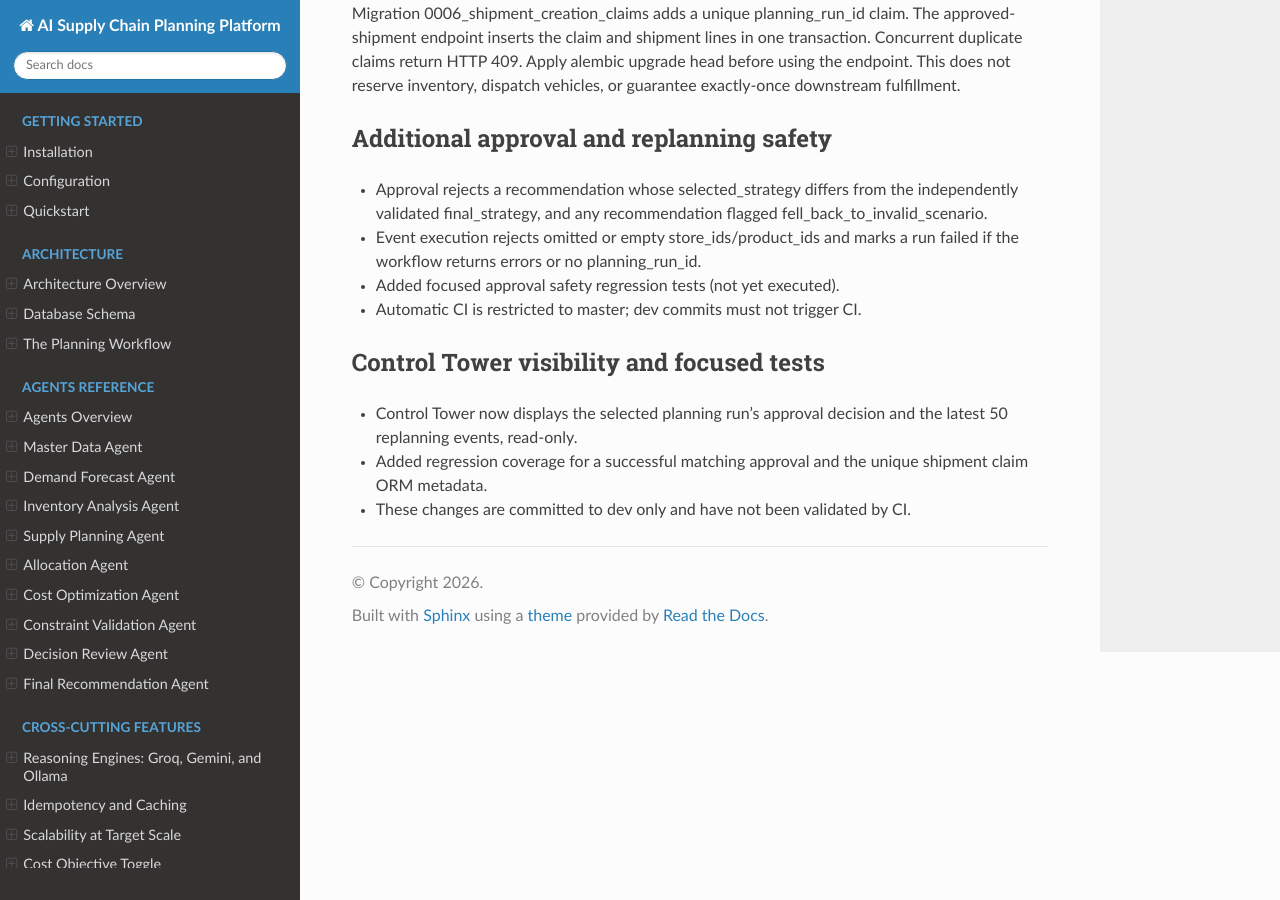
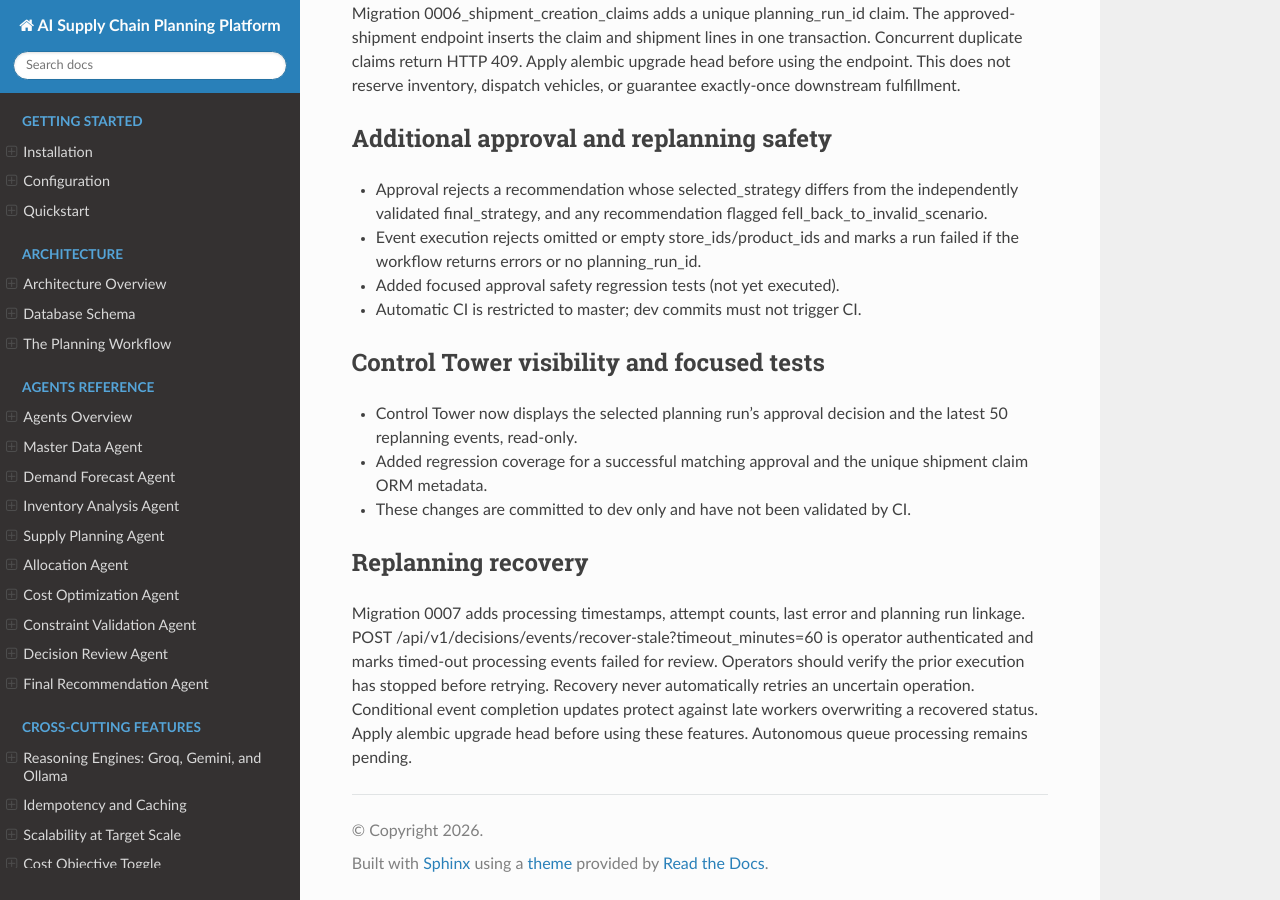
Before and after one commit to AbhimanyuHK/supply_chain_ai, a Sphinx documentation site: the page built from docs/development_integration_status.md, in a window 1280 px wide and 900 px high, scrolled down 1630 px. Built offline with Sphinx 7.4.7 and the Read the Docs theme 3.1.0, drawn with Linux system fonts in a browser that asks for light colours.

Commit message:
docs: replanning recovery operator guide

```diff
--- a/docs/development_integration_status.md
+++ b/docs/development_integration_status.md
@@ -51,3 +51,11 @@ This does not reserve inventory, dispatch vehicles, or guarantee exactly-once do
 - Control Tower now displays the selected planning run's approval decision and the latest 50 replanning events, read-only.
 - Added regression coverage for a successful matching approval and the unique shipment claim ORM metadata.
 - These changes are committed to dev only and have not been validated by CI.
+
+
+## Replanning recovery
+Migration 0007 adds processing timestamps, attempt counts, last error and planning run linkage.
+POST /api/v1/decisions/events/recover-stale?timeout_minutes=60 is operator authenticated and marks timed-out processing events failed for review.
+Operators should verify the prior execution has stopped before retrying. Recovery never automatically retries an uncertain operation.
+Conditional event completion updates protect against late workers overwriting a recovered status.
+Apply alembic upgrade head before using these features. Autonomous queue processing remains pending.
```
